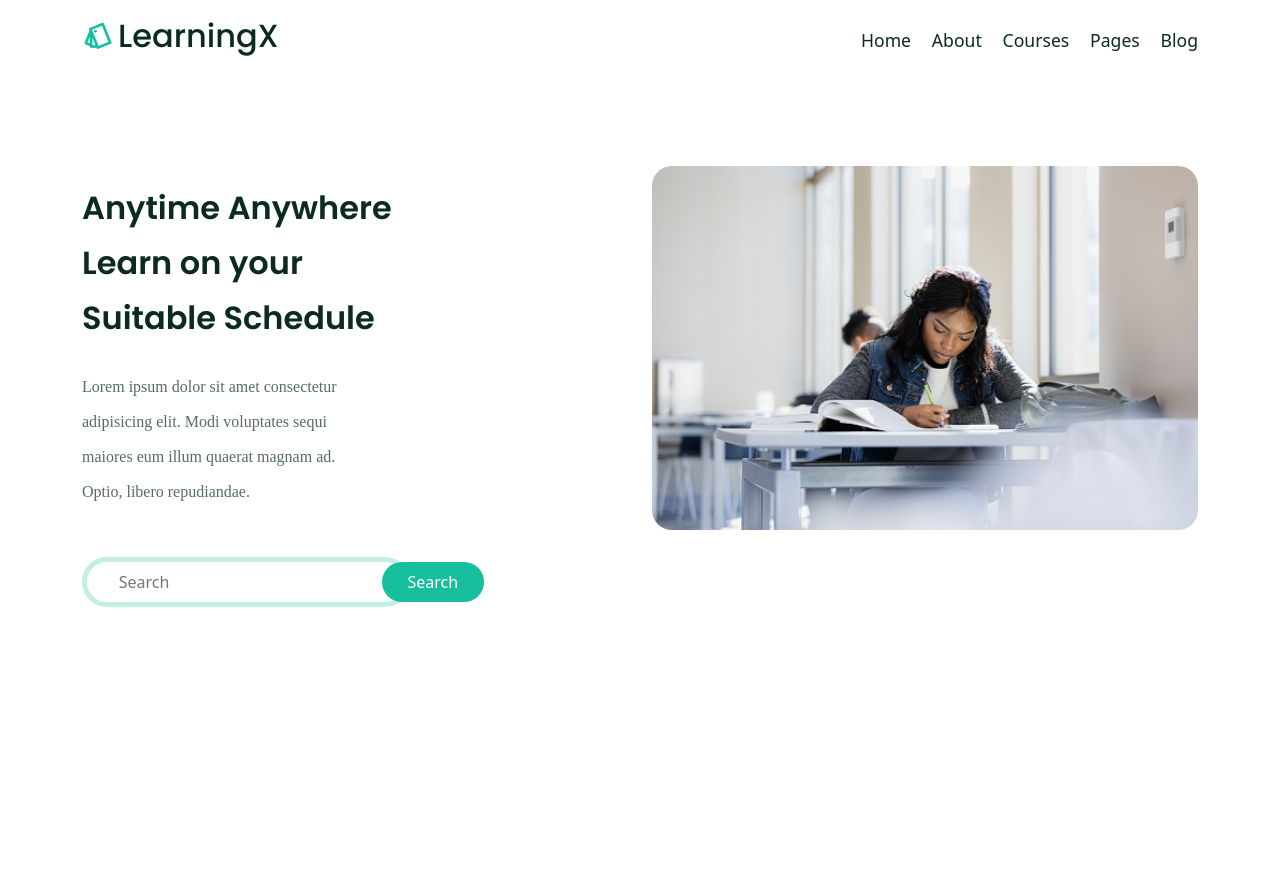
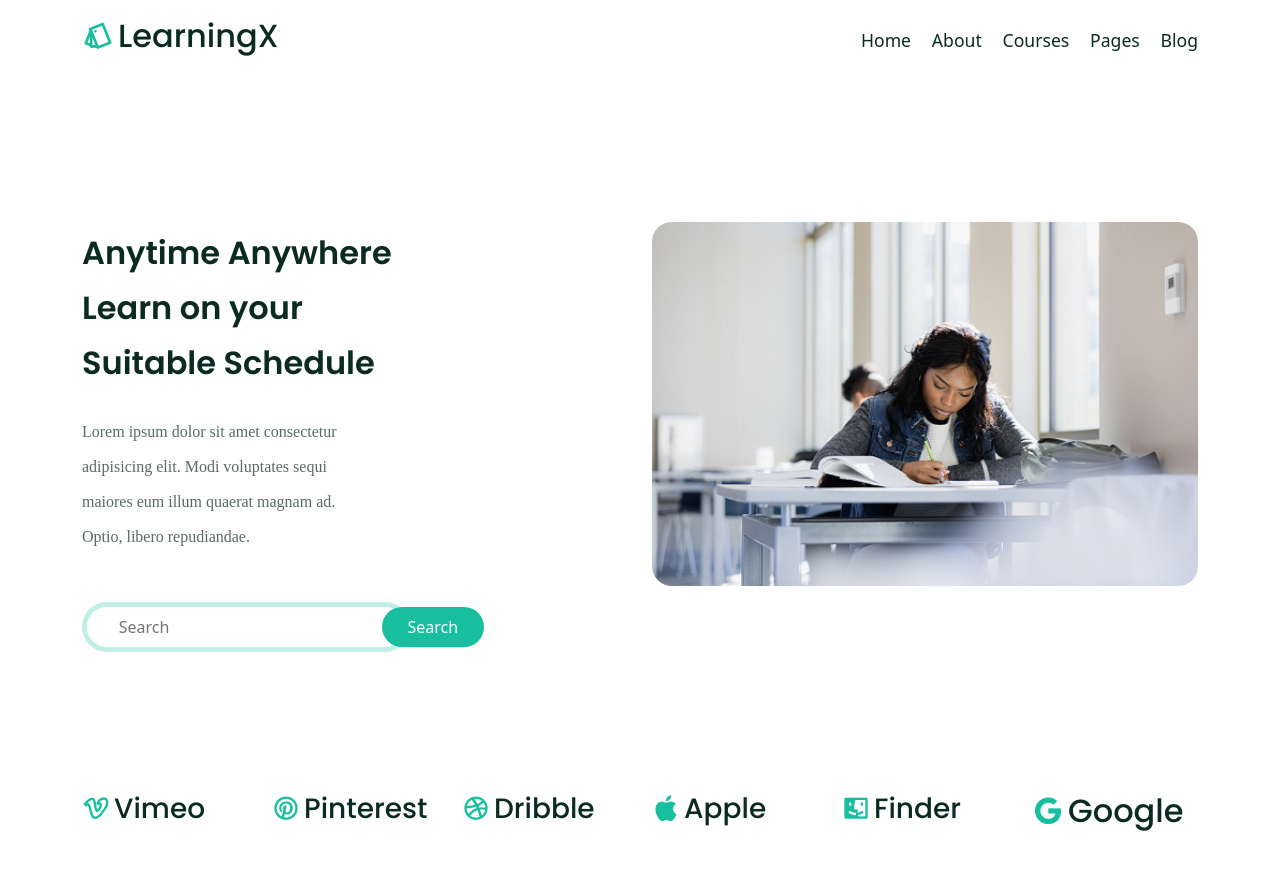
Before and after one commit to mrinnnmoy/LearningX, a React (Create React App) app: page / in a window 1280 px wide. Shown: the top 870 px of the page. Before the commit the page ends 800 px from the top, so only its background shows below. Built offline with nearby package versions, Linux system fonts and the light colour scheme; a web font is replaced by a local one.

Commit message:
build companySection-component

```diff
--- /dev/null
+++ b/src/components/CompanySection/CompanySection.jsx
@@ -0,0 +1,53 @@
+import React from 'react';
+import { Container, Row, Col } from 'reactstrap';
+
+const CompanySection = () => {
+    return (
+        <section>
+            <Container>
+                <Row>
+                    <Col lg="2" md="3" sm="4" xs="6">
+                        <h3 className=" d-flex align-items-center gap-1">
+                            <i class="ri-vimeo-line"></i> Vimeo
+                        </h3>
+                    </Col>
+
+                    <Col lg="2" md="3" sm="4" xs="6">
+                        <h3 className=" d-flex align-items-center gap-1">
+                            <i class="ri-pinterest-line"></i> Pinterest
+                        </h3>
+                    </Col>
+
+                    <Col lg="2" md="3" sm="4" xs="6">
+                        <h3 className=" d-flex align-items-center gap-1">
+                            <i class="ri-dribbble-line"></i> Dribble
+                        </h3>
+                    </Col>
+
+                    <Col lg="2" md="3" sm="4" xs="6">
+                        <h3 className=" d-flex align-items-center gap-1">
+                            {" "}
+                            <i class="ri-apple-fill"></i> Apple
+                        </h3>
+                    </Col>
+
+                    <Col lg="2" md="3" sm="4" xs="6">
+                        <h3 className=" d-flex align-items-center gap-1">
+                            {" "}
+                            <i class="ri-finder-fill"></i> Finder
+                        </h3>
+                    </Col>
+
+                    <Col lg="2" md="3" sm="4" xs="6">
+                        <h2 className=" d-flex align-items-center gap-1">
+                            {" "}
+                            <i class="ri-google-fill"></i> Google
+                        </h2>
+                    </Col>
+                </Row>
+            </Container>
+        </section>
+    )
+};
+
+export default CompanySection;
--- a/src/components/HeroSection/HeroSection.css
+++ b/src/components/HeroSection/HeroSection.css
@@ -1,5 +1,5 @@
 .hero__content{
-    padding-top: 30px;
+    padding-top: 75px;
 }
 
 .hero__content h2{
@@ -26,7 +26,7 @@
 
 .hero__img{
     border-radius: 20px;
-    margin-top: 1rem;
+    margin-top: 4.5rem;
 }
 
 @media only screen and (max-width: 991px) {
--- a/src/pages/Home.jsx
+++ b/src/pages/Home.jsx
@@ -1,4 +1,5 @@
 import React, { Fragment } from 'react';
+import CompanySection from '../components/CompanySection/CompanySection';
 import Header from '../components/Header/Header';
 import HeroSection from '../components/HeroSection/HeroSection';
 
@@ -7,6 +8,7 @@
     <Fragment>
         <Header />
         <HeroSection />
+        <CompanySection />
     </Fragment>
   )
 };
```
